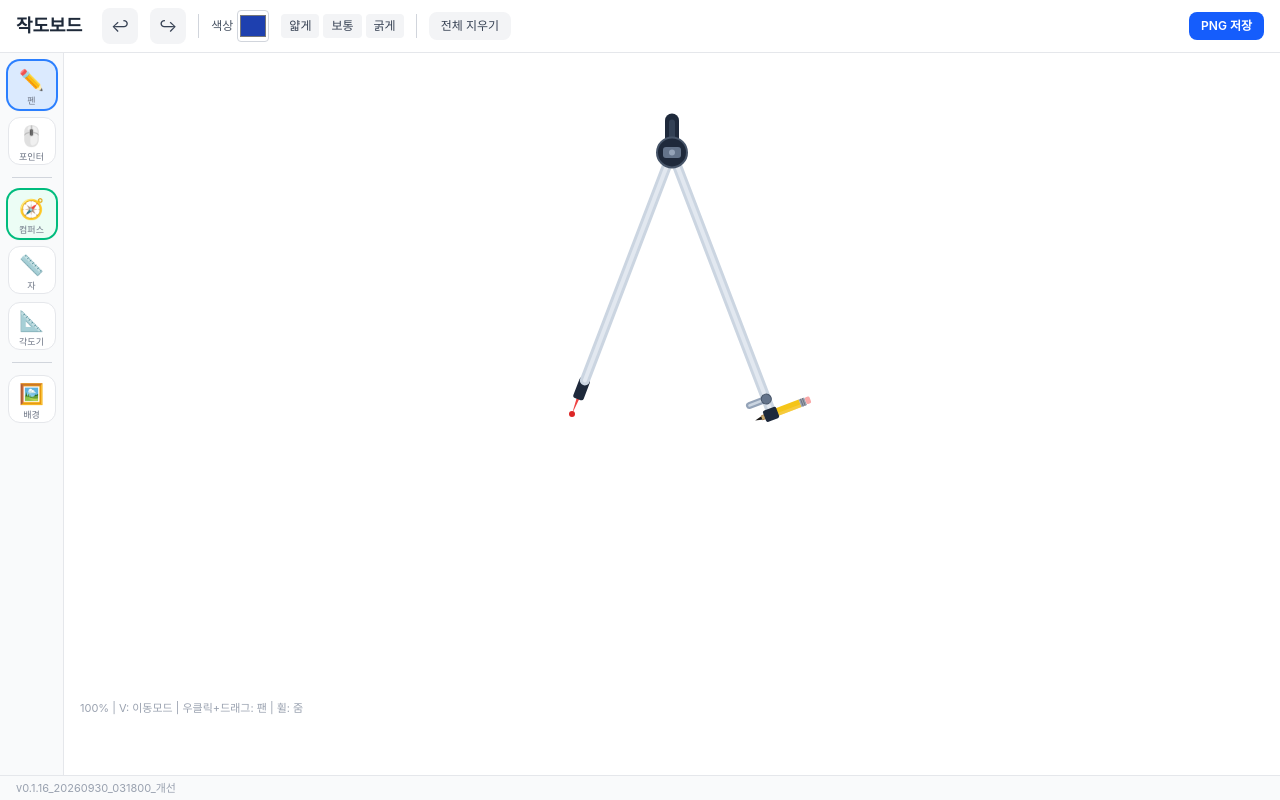
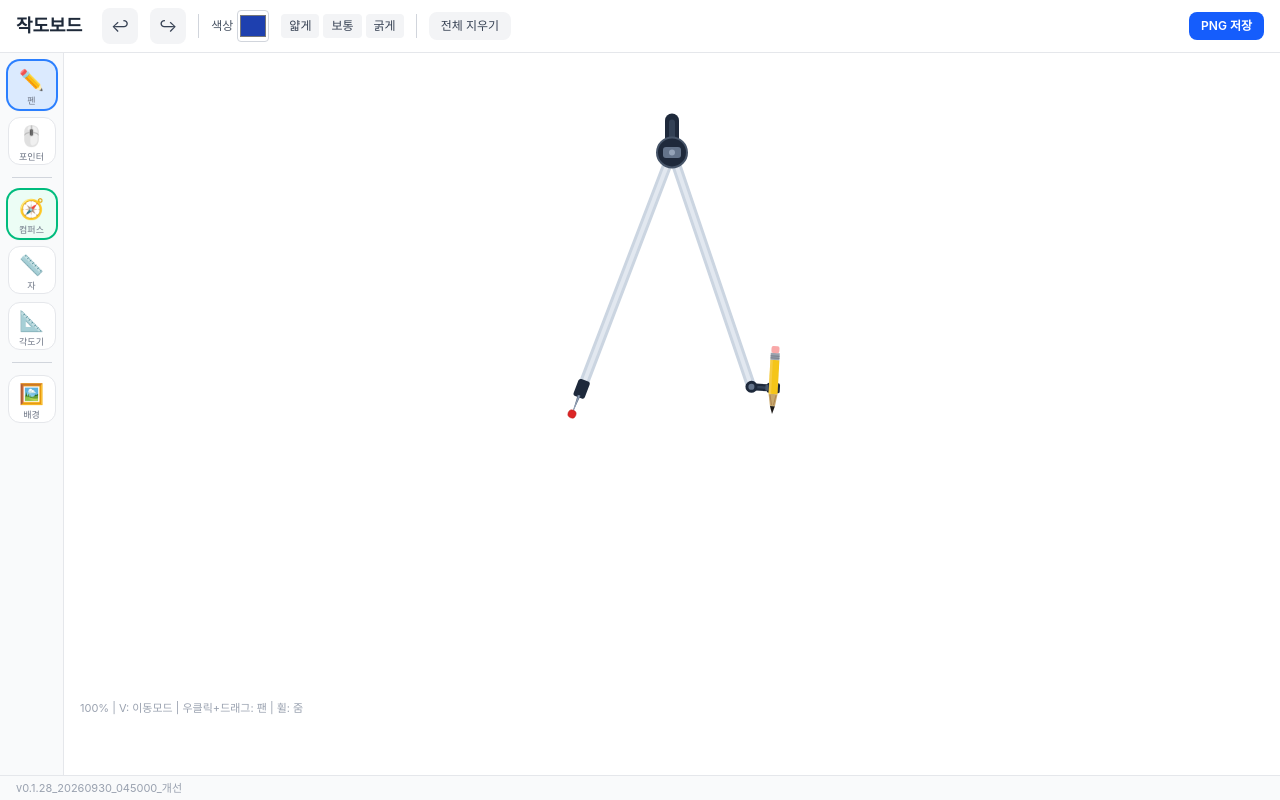
Before and after one commit to mathwawawa-dev/geometric_construction, a React (Vite) app: page / in a window 1280 px wide. Both pictures are taken after a click on the button "🧭 컴퍼스". Built offline with nearby package versions, Linux system fonts and the light colour scheme.

Commit message:
v0.1.28_20260930_045000_개선: 레퍼런스 사진과 100% 동일한 컴퍼스 강체 기하구조(은색다리-클램프-연필 회전 연동, 침핀 빨간 볼) 구현

```diff
--- a/src/App.jsx
+++ b/src/App.jsx
@@ -9,7 +9,7 @@ import CompassTool from './components/CompassTool'
 import RulerTool from './components/RulerTool'
 import ProtractorTool from './components/ProtractorTool'
 
-const VERSION = 'v0.1.16_20260930_031800_개선'
+const VERSION = 'v0.1.28_20260930_045000_개선'
 
 export default function App() {
   const canvasRef = useRef(null)
--- a/src/components/CompassTool.jsx
+++ b/src/components/CompassTool.jsx
@@ -255,10 +255,16 @@ export default function CompassTool({ compass, setCompass, canvasRef, strokeColo
     onInteractionEnd?.()
   }, [canvasRef, pinX, pinY, radius, strokeColor, strokeWidth, onDraw, onInteractionEnd])
 
-  // 클램프-연필 어셈블리 상수 (다리 로컬 좌표계 기준, 다리와 함께 회전)
-  const tClamp = 16   // 연필 끝에서 다리 방향으로 클램프 위치 (px)
-  const dClamp = 18   // 다리에서 수직으로 뻗는 클램프 팔 길이 (px)
-  const rRad = rightLegAngleDeg * (Math.PI / 180)
+  // 레퍼런스 이미지와 100% 동일한 강체 기하구조:
+  // 연필 각도: 다리-힌지 기준 24도 기울어짐 (업라이트 상태에서 연필이 완벽한 수직 -90도를 이룸)
+  // 클램프 팔: 연필과 정확히 90도 수직을 이루며 안쪽으로 22px 뻗어 은색 다리와 결합
+  const pencilAngleDeg = 24
+  const pencilAngleRad = pencilAngleDeg * (Math.PI / 180)
+  const clampPos = 26      // 연필 촉에서 클램프 칼라까지 거리 (px)
+  const clampLength = 22   // 클램프 팔 길이 (px)
+  // 다리 로컬 좌표계에서 클램프 조인트 위치 계산:
+  const jointX = clampPos * Math.cos(pencilAngleRad) + clampLength * Math.sin(pencilAngleRad)
+  const jointY = clampPos * Math.sin(pencilAngleRad) - clampLength * Math.cos(pencilAngleRad)
 
   return (
     <>
@@ -269,10 +275,20 @@ export default function CompassTool({ compass, setCompass, canvasRef, strokeColo
       >
         {/* 왼쪽 다리 (침핀 쪽) */}
         <g transform={`translate(${pinX}, ${pinY}) rotate(${leftLegAngleDeg})`} style={{ pointerEvents: 'none' }}>
-          <polygon points="0,0 18,-1.5 18,1.5" fill="#ef4444" />
-          <rect x="16" y="-5.5" width="22" height="11" rx="2.5" fill="#1e293b" />
+          {/* 은색 메인 다리 */}
           <line x1="36" y1="0" x2={legLength} y2="0" stroke="#cbd5e1" strokeWidth="10" strokeLinecap="round" />
           <line x1="36" y1="0" x2={legLength} y2="0" stroke="#e2e8f0" strokeWidth="4" strokeLinecap="round" />
+
+          {/* 침핀 홀더 (검정 캡) */}
+          <rect x="18" y="-6" width="18" height="12" rx="2.5" fill="#1e293b" />
+
+          {/* 금속 바늘 */}
+          <polygon points="0,0 20,-1.5 20,1.5" fill="#64748b" />
+          <line x1="0" y1="0" x2="20" y2="0" stroke="#94a3b8" strokeWidth="1" />
+
+          {/* 침핀 끝 빨간 볼 (레퍼런스 이미지와 동일) */}
+          <circle cx="0" cy="0" r="4" fill="#dc2626" stroke="#b91c1c" strokeWidth="0.5" />
+
           {/* 침핀 하단(빨간 끝 부근) → 반지름 조절 */}
           <g style={{ pointerEvents: 'all', cursor: 'ew-resize' }} onMouseDown={onPointerDown('pin_bottom')} onTouchStart={onPointerDown('pin_bottom')}>
             <rect x="-10" y="-15" width="46" height="30" fill="transparent" />
@@ -283,46 +299,51 @@ export default function CompassTool({ compass, setCompass, canvasRef, strokeColo
           </g>
         </g>
 
-        {/* 오른쪽 은색 다리 (연필끝 → 힌지, 회전함) */}
-        {/* 오른쪽 다리 + 클램프 + 연필 (모두 다리 로컬 좌표계, 다리와 함께 회전) */}
+        {/* 오른쪽 다리 + 클램프 + 연필 (모두 다리 로컬 좌표계, 다리와 함께 완벽한 강체로 회전) */}
         <g transform={`translate(${pencilX}, ${pencilY}) rotate(${rightLegAngleDeg})`} style={{ pointerEvents: 'none' }}>
-          {/* 은색 다리 (연필 끝 → 힌지) */}
-          <line x1="0" y1="0" x2={legLength} y2="0" stroke="#cbd5e1" strokeWidth="10" strokeLinecap="round" />
-          <line x1="0" y1="0" x2={legLength} y2="0" stroke="#e2e8f0" strokeWidth="4" strokeLinecap="round" />
-          {/* arc 드래그 히트 영역 */}
-          <rect x="30" y="-15" width={legLength - 30} height="30" fill="transparent"
+          {/* 은색 다리: 힌지(legLength, 0)에서 클램프 조인트(jointX, jointY)까지만 연결! */}
+          <line x1={jointX} y1={jointY} x2={legLength} y2="0" stroke="#cbd5e1" strokeWidth="10" strokeLinecap="round" />
+          <line x1={jointX} y1={jointY} x2={legLength} y2="0" stroke="#e2e8f0" strokeWidth="4" strokeLinecap="round" />
+
+          {/* 다리 클릭/드래그 히트 영역 (호 그리기) */}
+          <line x1={jointX} y1={jointY} x2={legLength} y2="0" stroke="transparent" strokeWidth="30"
             style={{ pointerEvents: 'all', cursor: 'crosshair' }}
             onMouseDown={onPointerDown('leg')} onTouchStart={onPointerDown('leg')} />
 
-          {/* 클램프 팔 (다리 수직 방향, 고정 위치 tClamp에서 뻗음) */}
-          <line x1={tClamp} y1="0" x2={tClamp} y2={-dClamp} stroke="#94a3b8" strokeWidth="7" strokeLinecap="round" />
-          <line x1={tClamp} y1="0" x2={tClamp} y2={-dClamp} stroke="#cbd5e1" strokeWidth="2.5" strokeLinecap="round" />
-          {/* 조인트 볼 (다리-클램프 결합점, 항상 다리 위 고정) */}
-          <circle cx={tClamp} cy="0" r="5" fill="#64748b" stroke="#475569" strokeWidth="1" />
+          {/* 연필 & 클램프 어셈블리: 연필축 24도 회전 그룹 */}
+          <g transform={`rotate(${pencilAngleDeg})`}>
+            {/* 클램프 팔: 연필(clampPos, 0)에서 안쪽 수직(-y 방향)으로 뻗어 조인트(clampPos, -clampLength)까지 */}
+            <line x1={clampPos} y1="0" x2={clampPos} y2={-clampLength} stroke="#1e293b" strokeWidth="7" strokeLinecap="round" />
+            <line x1={clampPos} y1="0" x2={clampPos} y2={-clampLength} stroke="#334155" strokeWidth="2.5" strokeLinecap="round" />
 
-          {/* 연필 어셈블리 (다리에 평행, 클램프 끝에 위치) */}
-          <g transform={`translate(0, ${-dClamp})`}>
-            {/* 흑연 */}
-            <path d="M0,0 L-2,8 L2,8 Z" fill="#1c1917" />
-            {/* 나무 */}
-            <path d="M-2,7 L2,7 L3,20 L-3,20 Z" fill="#c8a96e" />
-            <line x1="-2" y1="7" x2="-3" y2="20" stroke="#a07040" strokeWidth="0.7" />
-            <line x1="2" y1="7" x2="3" y2="20" stroke="#a07040" strokeWidth="0.7" />
-            {/* 노란 몸통 */}
-            <rect x="-4" y="20" width="8" height="28" fill="#f5c518" />
-            <rect x="-4" y="20" width="3" height="28" fill="#f7d060" opacity="0.5" />
-            {/* 페룰 */}
-            <rect x="-4" y="48" width="8" height="6" fill="#9ca3af" />
-            <line x1="-4" y1="50" x2="4" y2="50" stroke="#6b7280" strokeWidth="1" />
-            <line x1="-4" y1="52" x2="4" y2="52" stroke="#6b7280" strokeWidth="1" />
-            {/* 지우개 */}
-            <rect x="-3.5" y="54" width="7" height="5" rx="1.5" fill="#f9a8a8" />
-            {/* 클램프 바디 */}
-            <rect x="-6" y="10" width="12" height="14" rx="2" fill="#1e293b" />
+            {/* 조인트 볼 (은색 다리와 클램프가 만나는 결합부) */}
+            <circle cx={clampPos} cy={-clampLength} r="6" fill="#1e293b" />
+            <circle cx={clampPos} cy={-clampLength} r="3" fill="#64748b" />
 
-            {/* 연필 반지름 조절 드래그 영역 */}
+            {/* 클램프 칼라 (연필을 감싸고 있는 검정 홀더) */}
+            <rect x={clampPos - 5} y="-6.5" width="10" height="13" rx="2" fill="#1e293b" />
+            <rect x={clampPos - 3} y="-8" width="6" height="3" rx="1" fill="#475569" />
+
+            {/* 연필 본체 (끝점이 정확히 0, 0에 위치!) */}
+            {/* 1. 흑연 촉 (0,0 ~ 8,0) */}
+            <polygon points="0,0 8,-2.5 8,2.5" fill="#1c1917" />
+            {/* 2. 깎인 나무 부분 (8 ~ 20) */}
+            <polygon points="8,-2.5 8,2.5 20,4.5 20,-4.5" fill="#c8a96e" />
+            <line x1="9" y1="-1" x2="19" y2="-3" stroke="#a07040" strokeWidth="0.6" />
+            <line x1="9" y1="1" x2="19" y2="3" stroke="#a07040" strokeWidth="0.6" />
+            {/* 3. 노란 연필 바디 (20 ~ 54) */}
+            <rect x="20" y="-4.5" width="34" height="9" fill="#f5c518" />
+            <rect x="20" y="-4.5" width="34" height="2.5" fill="#f7d060" opacity="0.6" />
+            {/* 4. 은색 페룰 금속 밴드 (54 ~ 61) */}
+            <rect x="54" y="-4.5" width="7" height="9" fill="#9ca3af" />
+            <line x1="56" y1="-4.5" x2="56" y2="4.5" stroke="#6b7280" strokeWidth="0.8" />
+            <line x1="58" y1="-4.5" x2="58" y2="4.5" stroke="#6b7280" strokeWidth="0.8" />
+            {/* 5. 분홍색 지우개 (61 ~ 68) */}
+            <rect x="61" y="-4" width="7" height="8" rx="2" fill="#f9a8a8" />
+
+            {/* 연필 드래그 히트 영역 (반지름 조절) */}
             <g style={{ pointerEvents: 'all', cursor: 'ew-resize' }} onMouseDown={onPointerDown('pencil')} onTouchStart={onPointerDown('pencil')}>
-              <rect x="-12" y="0" width="24" height="59" fill="transparent" />
+              <rect x="0" y="-12" width="70" height="24" fill="transparent" />
             </g>
           </g>
         </g>
```
Also changed, not shown: 작도보드_실행.html (+2 -2 lines).
